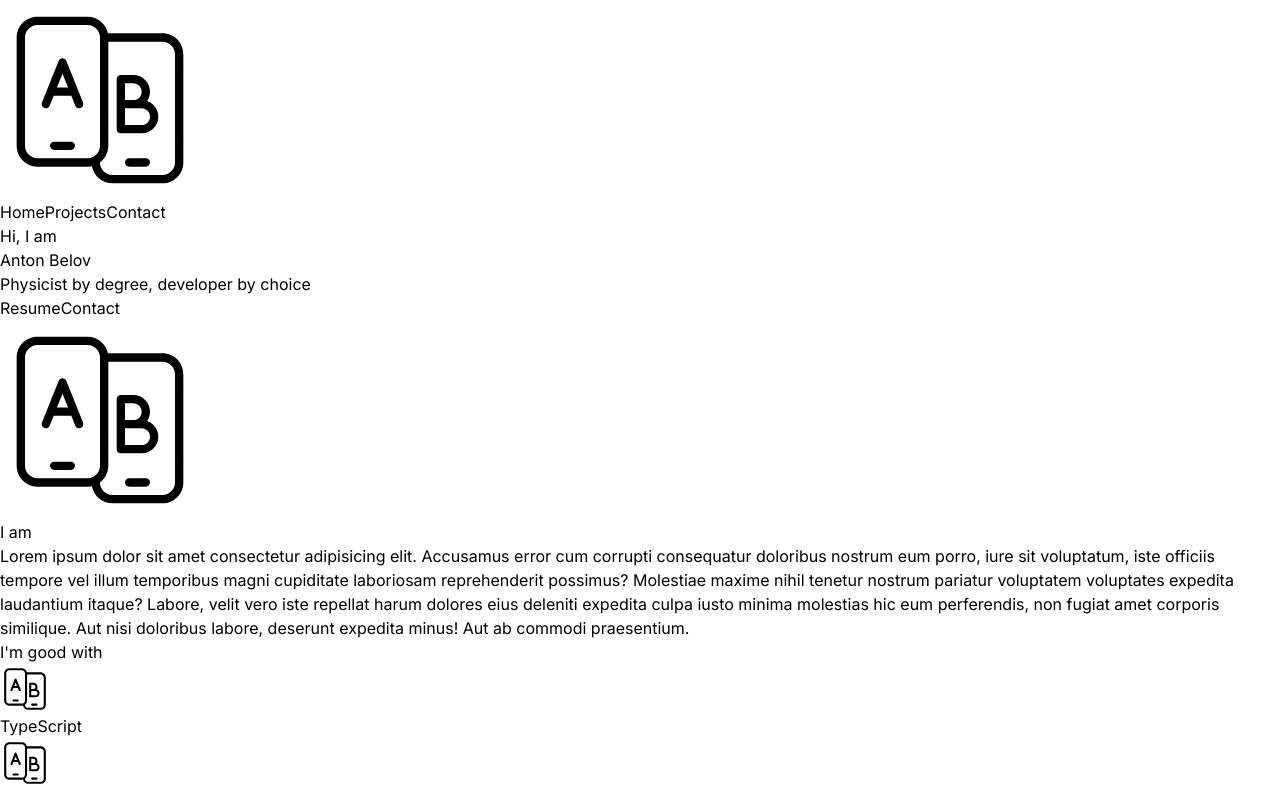
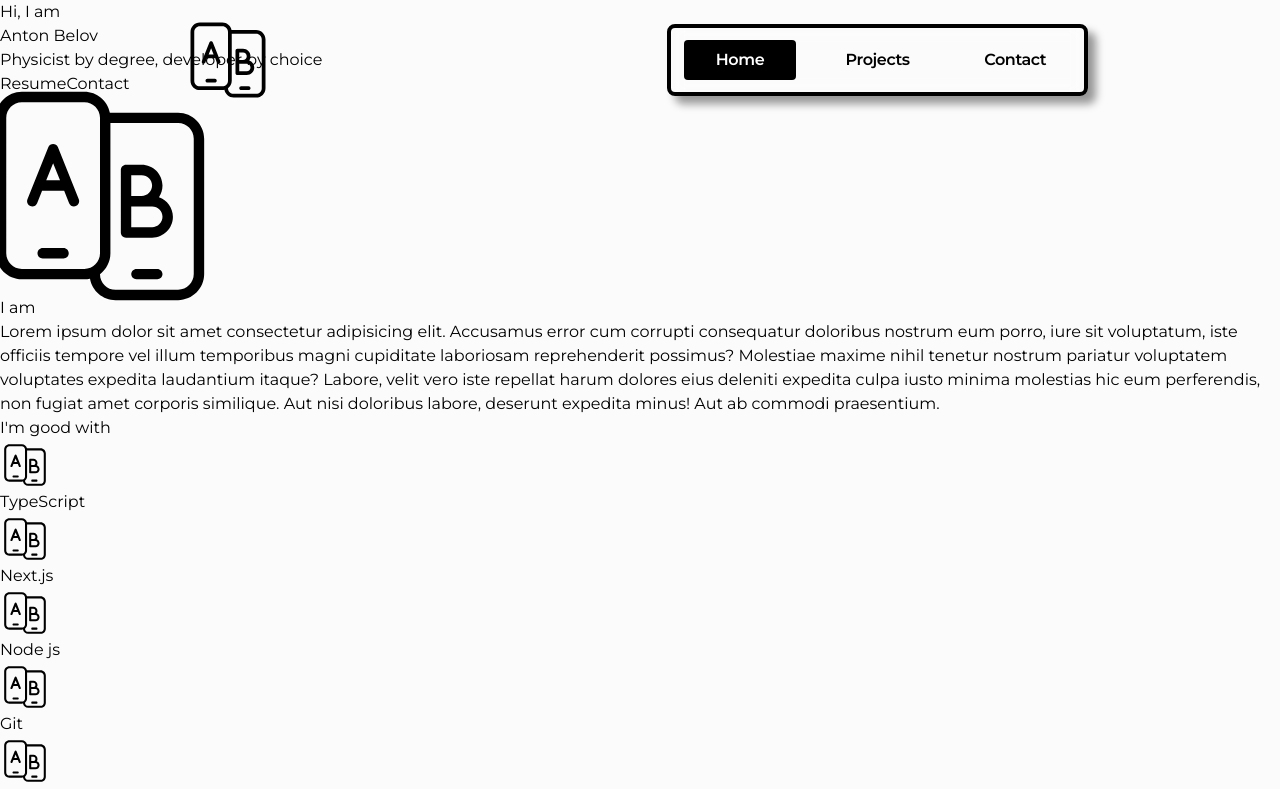
Before and after one commit to Commit2Cosmos/Porfolio-2.0, a Next.js app: page / in a window 1280 px wide. Shown: the top 789 px of the page. Built offline with nearby package versions, Linux system fonts and the light colour scheme.

Commit message:
navbar done

```diff
--- a/src/app/components/navigation/logosvg.tsx
+++ b/src/app/components/navigation/logosvg.tsx
@@ -6,8 +6,9 @@ export default function LogoSVG() {
         <Image
             src="/ab-logo.svg"
             width={200}
-            height={900}
+            height={200}
             alt="Picture of the logo"
+            className="scale-125"
         />
     )
 }
--- a/src/app/components/navigation/menu.tsx
+++ b/src/app/components/navigation/menu.tsx
@@ -3,11 +3,18 @@ import paths from 'paths'
 
 
 export default function Menu() {
+
+    // TODO: replace with state
+    const isActive = true;
+
     return (
-        <div>
-            <Link href="/">Home</Link>
-            <Link href={paths.projects}>Projects</Link>
-            <Link href={paths.contact}>Contact</Link>
+        <div className="font-semibold tracking-tight border-4 border-black rounded-lg shadow-menu-shadow backdrop-blur
+        flex items-center justify-center mx-16
+        ">
+            <Link className={`navbar-menu-items menu-shadow
+            ${isActive ? 'bg-black text-white' : ''}`} href="/">Home</Link>
+            <Link className="navbar-menu-items" href={paths.projects}>Projects</Link>
+            <Link className="navbar-menu-items" href={paths.contact}>Contact</Link>
         </div>
     )
 }
--- a/src/app/components/navigation/navbar.tsx
+++ b/src/app/components/navigation/navbar.tsx
@@ -4,7 +4,9 @@ import Menu from "./menu"
 
 export default function Navbar() {
     return (
-        <nav>
+        <nav className="fixed w-full h-[4.5rem] my-6 px-32
+        flex justify-between
+        ">
             <LogoSVG />
             <Menu />
         </nav>
--- a/src/app/globals.css
+++ b/src/app/globals.css
@@ -1,27 +1,35 @@
+/*! typography, forms */
 @tailwind base;
+/*! buttons, cards, navigation bars */
 @tailwind components;
+/*! single-purpose classes */
 @tailwind utilities;
 
-:root {
-    --foreground-rgb: 0, 0, 0;
-    --background-start-rgb: 214, 219, 220;
-    --background-end-rgb: 255, 255, 255;
+@layer base {
+    :root {
+        /* --custom-blue: theme('colors.slate.50'); */
+        font-size: 16px;
+    }
+
+    /* body {
+
+    } */
 }
 
-@media (prefers-color-scheme: dark) {
-    :root {
-        --foreground-rgb: 255, 255, 255;
-        --background-start-rgb: 0, 0, 0;
-        --background-end-rgb: 0, 0, 0;
+@layer components {
+    .navbar-menu-items {
+        text-align: center;
+        vertical-align: middle;
+        width: 7rem;
+        padding: 0.5rem 0rem;
+        margin: 0rem 0.8rem;
+        border-radius: 0.25rem;
     }
 }
 
-/* body {
-    color: rgb(var(--foreground-rgb));
-} */
 
 @layer utilities {
-    .text-balance {
-        text-wrap: balance;
+    .outline-all, .outline-all > * {
+        @apply outline outline-orange-600
     }
 }
--- a/src/app/layout.tsx
+++ b/src/app/layout.tsx
@@ -1,12 +1,12 @@
 import type { Metadata } from "next";
 import "./globals.css";
-import { Inter } from 'next/font/google';
+import { Montserrat } from 'next/font/google';
 import Navbar from "@/navigation/navbar";
 import Contact from "@/contact/contact"
 import Footer from "@/footer/footer"
 
 
-export const inter = Inter({ subsets: ['latin'] });
+export const inter = Montserrat({ subsets: ['latin'] });
 
 export const metadata: Metadata = {
     title: {
@@ -23,7 +23,7 @@ export default function RootLayout({
     }>) {
     return (
         <html lang="en">
-            <body className={`${inter.className} antialiased`}>
+            <body className={`${inter.className} antialiased bg-whitish-bg`}>
                 <Navbar />
                 {children}
                 <Contact />
--- a/tailwind.config.ts
+++ b/tailwind.config.ts
@@ -8,11 +8,16 @@ const config: Config = {
     ],
     theme: {
         extend: {
-      backgroundImage: {
-        "gradient-radial": "radial-gradient(var(--tw-gradient-stops))",
-        "gradient-conic":
-          "conic-gradient(from 180deg at 50% 50%, var(--tw-gradient-stops))",
+            colors: {
+                'redish-xtra': '#dc4040',
+                'orange-xtra': '#ef6b32',
+                'whitish-bg': '#fbfbfb',
+                'form-grey': '#757575',
+                'inactive-button-grey': '#656565',
             },
+            boxShadow: {
+                'menu-shadow': '0.5rem 0.5rem 0.5rem rgba(0, 0, 0, 0.4)',
+            }
         },
     },
     plugins: [],
```
Lines whose indentation alone changed are shown as unchanged.
